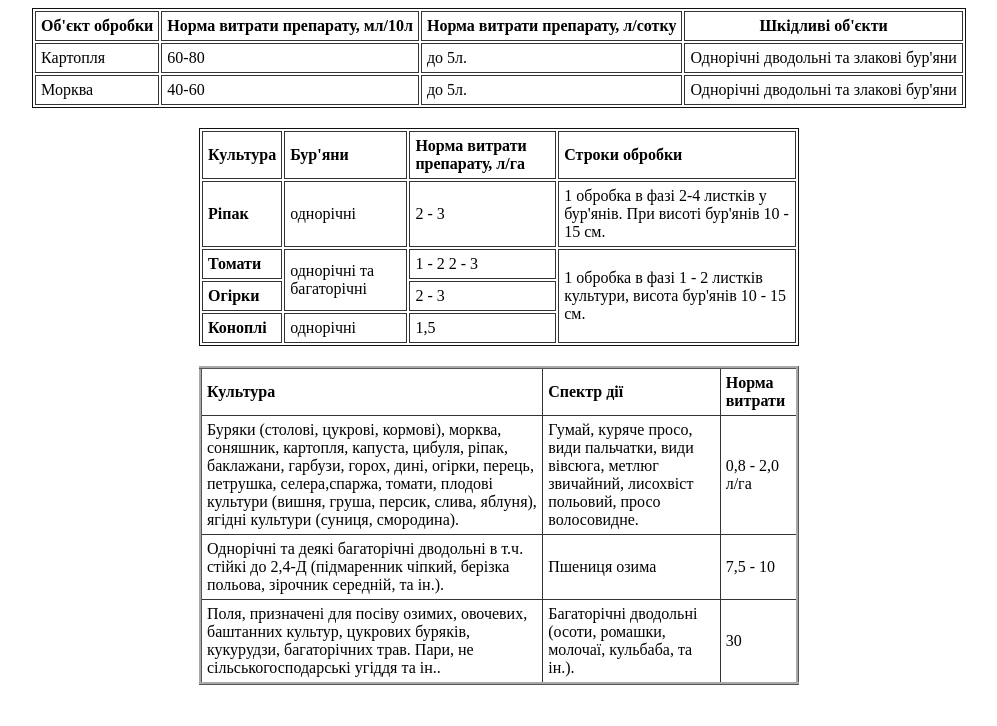
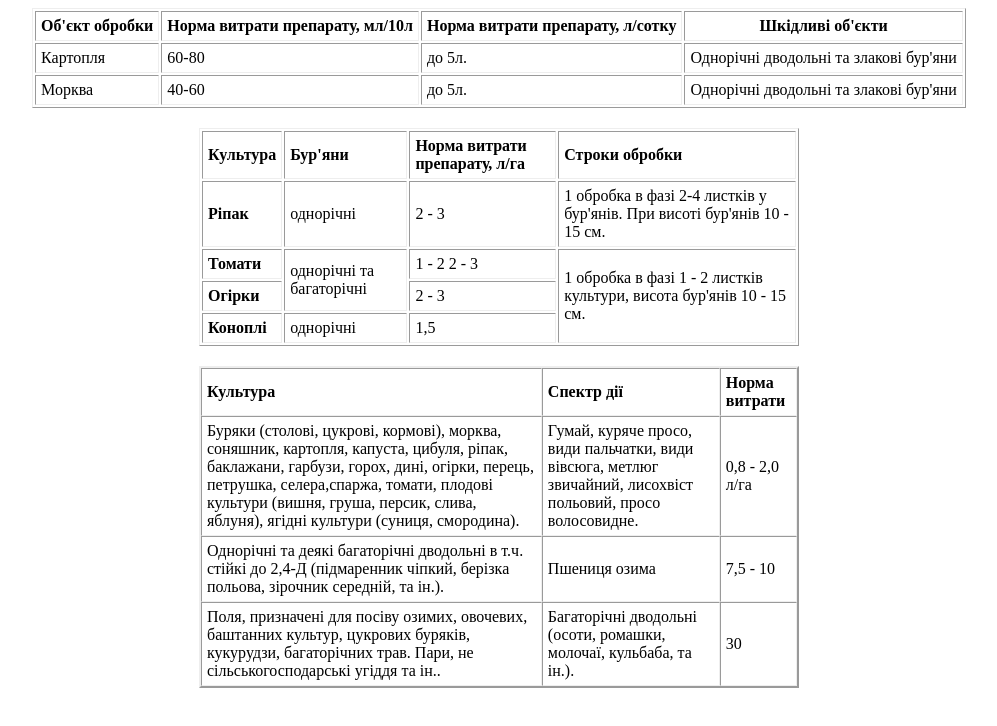
Before and after one commit to bubman/lesson4, a plain HTML site: page index.html in a window 1280 px wide. Shown: the whole page, without its empty margins (141-1138 px from the left). Drawn offline with Linux system fonts and the light colour scheme.

Commit message:
change table border (outset,inset)

```diff
--- a/style.css
+++ b/style.css
@@ -1,12 +1,13 @@
 table {
-border: 1px solid #111;
+border: 1px outset;
 }
 td,th {
-border: 1px solid #333;
 padding: 5px;
+border: 1px inset;
 }
 .tabl1{
 margin: auto;
+
 }
 .tabl2{
 width: 600px;
@@ -20,8 +21,8 @@ text-align: left;
 width: 600px;
 margin: auto;
 margin-top: 20px;
-border-collapse: collapse;
-border: 3px ridge #A9A9A9;
+border-spacing: 0px;
+border: 2px outset;
 }
 .tabl3 th{
 text-align: left;
```
